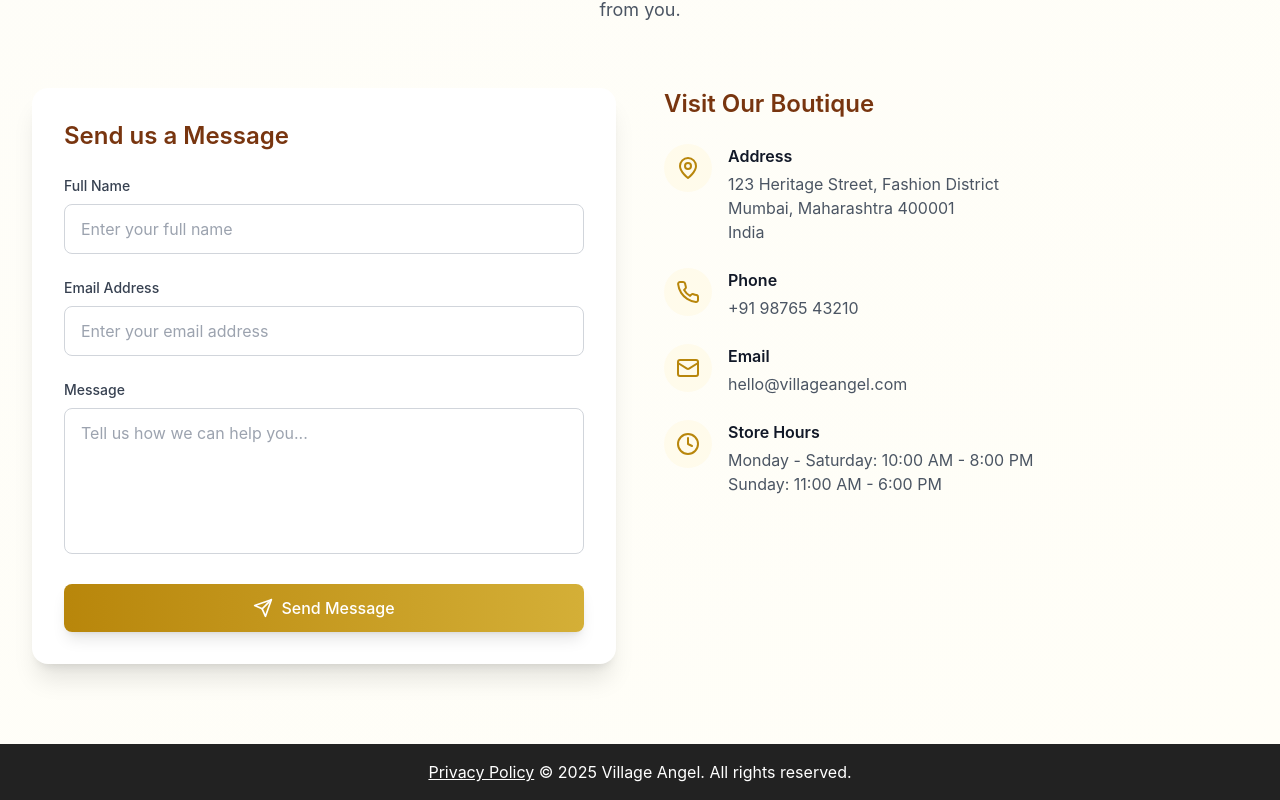
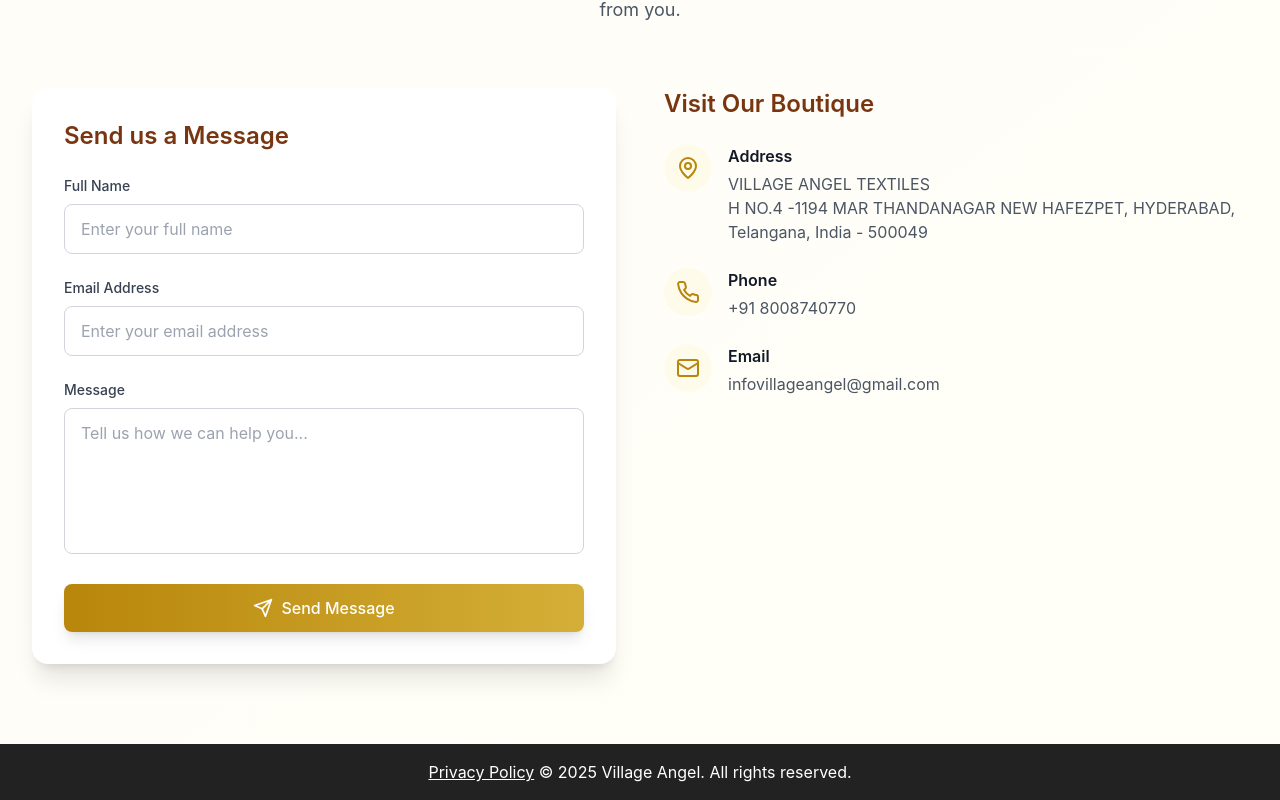
Before and after one commit to skksharif/villageangel, a React (Vite) app: page / in a window 1280 px wide. Shown: the part 4519-5319 px from the top of the page. Built offline with nearby package versions, Linux system fonts and the light colour scheme.

Commit message:
Update : address added

```diff
--- a/src/components/Contact.tsx
+++ b/src/components/Contact.tsx
@@ -1,32 +1,37 @@
-import React, { useState } from 'react';
-import { motion } from 'framer-motion';
-import { MapPin, Phone, Mail, Clock, Send } from 'lucide-react';
+import React, { useState } from "react";
+import { motion } from "framer-motion";
+import { MapPin, Phone, Mail, Clock, Send } from "lucide-react";
 
 export default function Contact() {
   const [formData, setFormData] = useState({
-    name: '',
-    email: '',
-    message: ''
+    name: "",
+    email: "",
+    message: "",
   });
 
   const handleSubmit = (e: React.FormEvent) => {
     e.preventDefault();
     // Handle form submission here
-    console.log('Form submitted:', formData);
+    console.log("Form submitted:", formData);
     // Reset form
-    setFormData({ name: '', email: '', message: '' });
-    alert('Thank you for your message! We\'ll get back to you soon.');
+    setFormData({ name: "", email: "", message: "" });
+    alert("Thank you for your message! We'll get back to you soon.");
   };
 
-  const handleChange = (e: React.ChangeEvent<HTMLInputElement | HTMLTextAreaElement>) => {
+  const handleChange = (
+    e: React.ChangeEvent<HTMLInputElement | HTMLTextAreaElement>
+  ) => {
     setFormData({
       ...formData,
-      [e.target.name]: e.target.value
+      [e.target.name]: e.target.value,
     });
   };
 
   return (
-    <section id="contact" className="py-20 bg-gradient-to-br from-cream-50 to-gold-50">
+    <section
+      id="contact"
+      className="py-20 bg-gradient-to-br from-cream-50 to-gold-50"
+    >
       <div className="max-w-7xl mx-auto px-4 sm:px-6 lg:px-8">
         {/* Section Header */}
         <motion.div
@@ -41,7 +46,8 @@
           </h2>
           <div className="w-20 h-1 bg-gradient-to-r from-gold-500 to-gold-300 rounded-full mx-auto mb-6"></div>
           <p className="text-lg text-gray-600 max-w-2xl mx-auto">
-            Have questions about our collections or need styling advice? We'd love to hear from you.
+            Have questions about our collections or need styling advice? We'd
+            love to hear from you.
           </p>
         </motion.div>
 
@@ -54,11 +60,16 @@
             viewport={{ once: true }}
             className="bg-white rounded-2xl shadow-xl p-8"
           >
-            <h3 className="text-2xl font-semibold text-amber-900 mb-6">Send us a Message</h3>
+            <h3 className="text-2xl font-semibold text-amber-900 mb-6">
+              Send us a Message
+            </h3>
 
             <form onSubmit={handleSubmit} className="space-y-6">
               <div>
-                <label htmlFor="name" className="block text-sm font-medium text-gray-700 mb-2">
+                <label
+                  htmlFor="name"
+                  className="block text-sm font-medium text-gray-700 mb-2"
+                >
                   Full Name
                 </label>
                 <input
@@ -74,7 +85,10 @@
               </div>
 
               <div>
-                <label htmlFor="email" className="block text-sm font-medium text-gray-700 mb-2">
+                <label
+                  htmlFor="email"
+                  className="block text-sm font-medium text-gray-700 mb-2"
+                >
                   Email Address
                 </label>
                 <input
@@ -90,7 +104,10 @@
               </div>
 
               <div>
-                <label htmlFor="message" className="block text-sm font-medium text-gray-700 mb-2">
+                <label
+                  htmlFor="message"
+                  className="block text-sm font-medium text-gray-700 mb-2"
+                >
                   Message
                 </label>
                 <textarea
@@ -124,7 +141,9 @@
             className="space-y-8"
           >
             <div>
-              <h3 className="text-2xl font-semibold text-amber-900 mb-6">Visit Our Boutique</h3>
+              <h3 className="text-2xl font-semibold text-amber-900 mb-6">
+                Visit Our Boutique
+              </h3>
 
               <div className="space-y-6">
                 <div className="flex items-start gap-4">
@@ -132,11 +151,13 @@
                     <MapPin className="w-6 h-6 text-gold-600" />
                   </div>
                   <div>
-                    <h4 className="font-semibold text-gray-900 mb-1">Address</h4>
+                    <h4 className="font-semibold text-gray-900 mb-1">
+                      Address
+                    </h4>
                     <p className="text-gray-600">
-                      123 Heritage Street, Fashion District<br />
-                      Mumbai, Maharashtra 400001<br />
-                      India
+                      VILLAGE ANGEL TEXTILES<br/>
+                      H NO.4 -1194 MAR THANDANAGAR NEW HAFEZPET, HYDERABAD,
+                      <br/>Telangana, India - 500049
                     </p>
                   </div>
                 </div>
@@ -147,7 +168,9 @@
                   </div>
                   <div>
                     <h4 className="font-semibold text-gray-900 mb-1">Phone</h4>
-                    <p className="text-gray-600">+91 98765 43210</p>
+                    <a href="tel:+918008740770" className="text-gray-600">
+                      +91 8008740770
+                    </a>
                   </div>
                 </div>
 
@@ -157,26 +180,16 @@
                   </div>
                   <div>
                     <h4 className="font-semibold text-gray-900 mb-1">Email</h4>
-                    <p className="text-gray-600">hello@villageangel.com</p>
-                  </div>
-                </div>
-
-                <div className="flex items-start gap-4">
-                  <div className="w-12 h-12 bg-gold-100 rounded-full flex items-center justify-center flex-shrink-0">
-                    <Clock className="w-6 h-6 text-gold-600" />
-                  </div>
-                  <div>
-                    <h4 className="font-semibold text-gray-900 mb-1">Store Hours</h4>
-                    <p className="text-gray-600">
-                      Monday - Saturday: 10:00 AM - 8:00 PM<br />
-                      Sunday: 11:00 AM - 6:00 PM
-                    </p>
+                    <a
+                      href="mailto:infovillageangel@gmail.com"
+                      className="text-gray-600"
+                    >
+                      infovillageangel@gmail.com
+                    </a>
                   </div>
                 </div>
               </div>
             </div>
-
-
           </motion.div>
         </div>
       </div>
```
